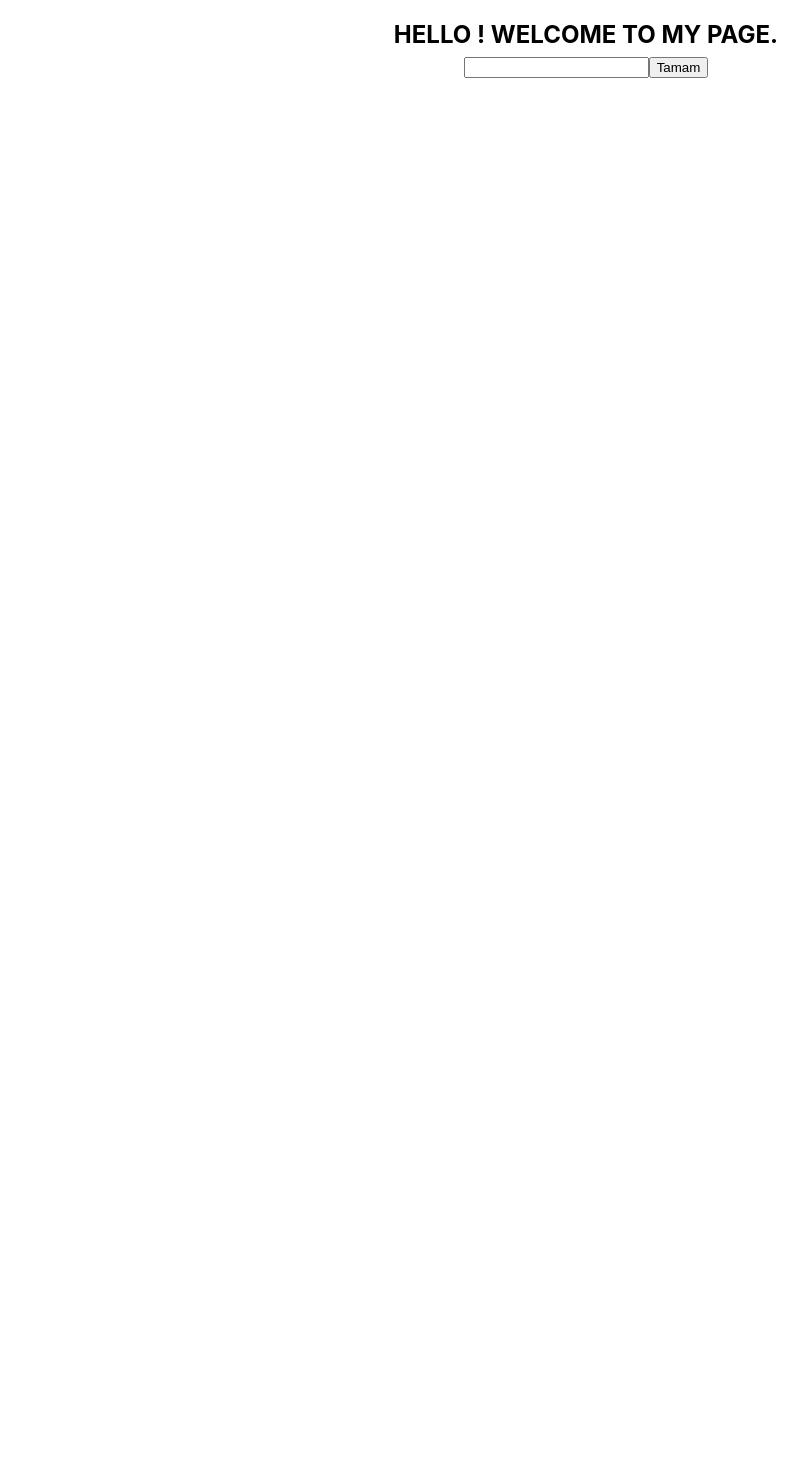
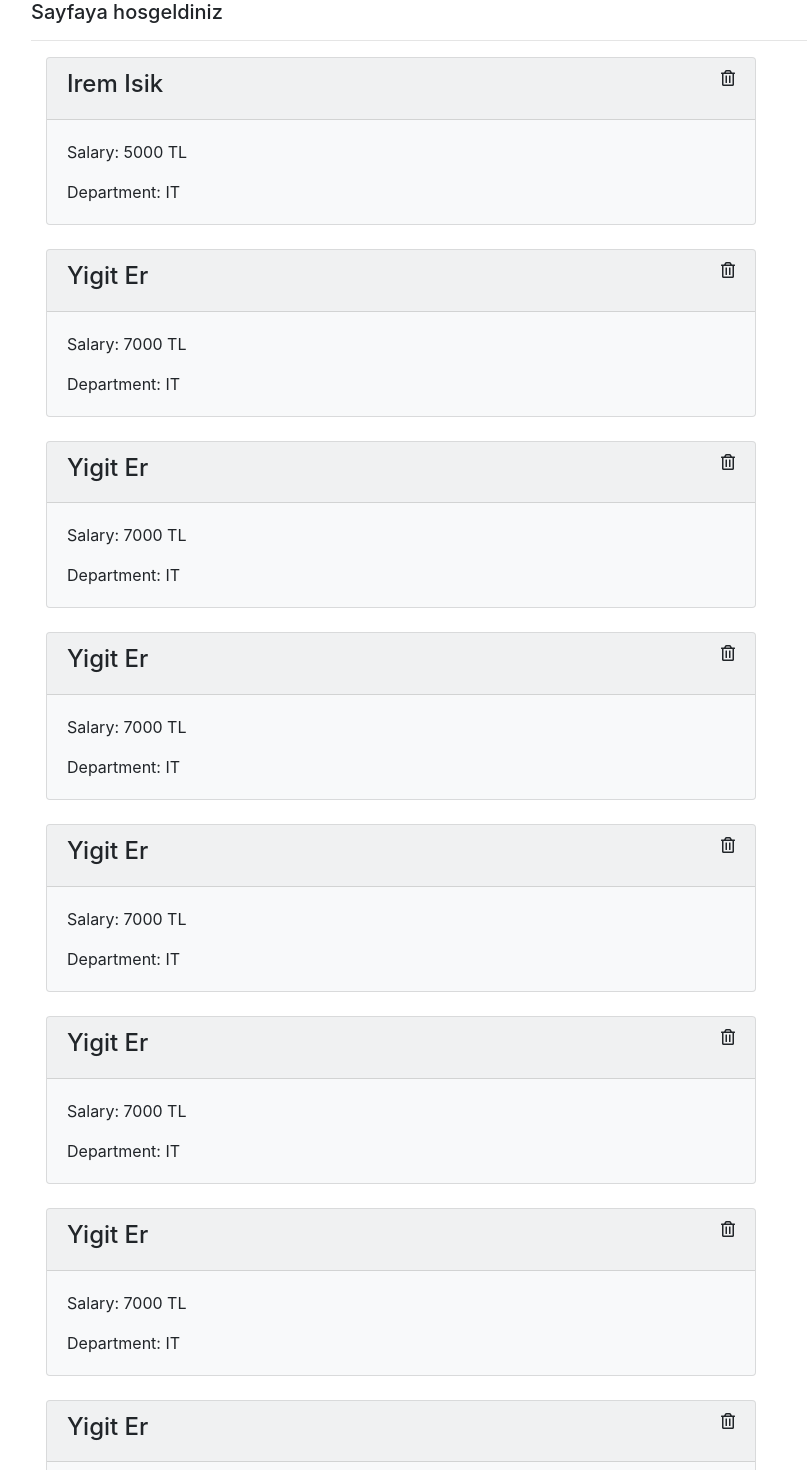
Before and after one commit to moryumi/EmployeeWebDevelopment, a React (Create React App) app: page / in a window 1280 px wide. Shown: the top 1470 px of the page, without its empty margins (54-861 px from the left). Before the commit the page ends 800 px from the top, so only its background shows below. Built offline with nearby package versions, Linux system fonts and the light colour scheme.

Commit message:
card
card added

```diff
--- a/public/index.html
+++ b/public/index.html
@@ -24,6 +24,11 @@
       work correctly both with client-side routing and a non-root public URL.
       Learn how to configure a non-root public URL by running `npm run build`.
     -->
+
+    <!-- bootstrap -->
+    <link rel="stylesheet" href="https://maxcdn.bootstrapcdn.com/bootstrap/4.0.0/css/bootstrap.min.css" integrity="sha384-Gn5384xqQ1aoWXA+058RXPxPg6fy4IWvTNh0E263XmFcJlSAwiGgFAW/dAiS6JXm" crossorigin="anonymous">
+    <link rel="stylesheet" href="https://pro.fontawesome.com/releases/v5.10.0/css/all.css" integrity="sha384-AYmEC3Yw5cVb3ZcuHtOA93w35dYTsvhLPVnYs9eStHfGJvOvKxVfELGroGkvsg+p" crossorigin="anonymous"/>
+
     <title>React App</title>
   </head>
   <body>
@@ -39,5 +44,12 @@
       To begin the development, run `npm start` or `yarn start`.
       To create a production bundle, use `npm run build` or `yarn build`.
     -->
+
+
+    <script src="https://code.jquery.com/jquery-3.2.1.slim.min.js" integrity="sha384-KJ3o2DKtIkvYIK3UENzmM7KCkRr/rE9/Qpg6aAZGJwFDMVNA/GpGFF93hXpG5KkN" crossorigin="anonymous"></script>
+    <script src="https://cdnjs.cloudflare.com/ajax/libs/popper.js/1.12.9/umd/popper.min.js" integrity="sha384-ApNbgh9B+Y1QKtv3Rn7W3mgPxhU9K/ScQsAP7hUibX39j7fakFPskvXusvfa0b4Q" crossorigin="anonymous"></script>
+    <script src="https://maxcdn.bootstrapcdn.com/bootstrap/4.0.0/js/bootstrap.min.js" integrity="sha384-JZR6Spejh4U02d8jOt6vLEHfe/JQGiRRSQQxSfFWpi1MquVdAyjUar5+76PVCmYl" crossorigin="anonymous"></script>
+
+
   </body>
 </html>
--- a/src/App.js
+++ b/src/App.js
@@ -1,19 +1,58 @@
 import React from 'react';
 import User from "./components/User";
+import Navbar from "./components/Navbar";
 import './App.css';
 
 function App() {
-  const ad="Hello ! Welcome to my page.";
+
   return (
-    <div className="App">
-      <h2>
-        {
+    <div className="container">
 
-           ad.toUpperCase()
 
-        }
-       <User/>
-      </h2>
+        <Navbar title="Sayfaya hosgeldiniz" />
+        <hr></hr>
+       <User
+           name="Irem Isik"
+           department="IT"
+           salary="5000 TL"
+       />
+       <User
+          name="Yigit Er"
+          department="IT"
+          salary="7000 TL"
+       />
+       <User
+          name="Yigit Er"
+          department="IT"
+          salary="7000 TL"
+       />
+       <User
+          name="Yigit Er"
+          department="IT"
+          salary="7000 TL"
+       />
+       <User
+          name="Yigit Er"
+          department="IT"
+          salary="7000 TL"
+       />
+       <User
+          name="Yigit Er"
+          department="IT"
+          salary="7000 TL"
+       />
+       <User
+          name="Yigit Er"
+          department="IT"
+          salary="7000 TL"
+       />
+       <User
+          name="Yigit Er"
+          department="IT"
+          salary="7000 TL"
+       />
+
+
     </div>
   );
 }
--- /dev/null
+++ b/src/components/Navbar.js
@@ -0,0 +1,11 @@
+import React from 'react'
+
+ function Navbar(props) {
+    return (
+        <div>
+            <h5> {props.title} </h5>
+        </div>
+    )
+}
+
+export default Navbar;
--- a/src/components/User.js
+++ b/src/components/User.js
@@ -3,11 +3,17 @@ import React, { Component } from 'react'
  class User extends Component {
     render() {
         return (
-            <div>
-                <form>
-                    <input type="text"/>
-                    <button> Tamam </button>
-                </form>
+            <div className="col-md-8 mb-4">
+                <div className="card bg-light mb-3" >
+                    <div className="card-header d-flex justify-content-between">
+                        <h4 className="d-inline">{this.props.name}</h4>
+                        <i className="far fa-trash-alt" style={{cursor: "pointer"}}></i>
+                    </div>
+                    <div className="card-body">
+                        <p className="card-text"> Salary: {this.props.salary} </p>
+                        <p className="card-text"> Department: {this.props.department}  </p>
+                    </div>
+                </div>
             </div>
         )
     }
```
